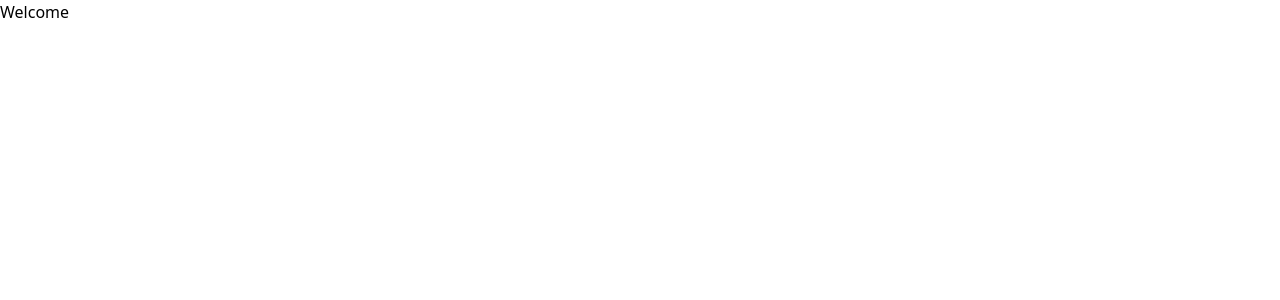
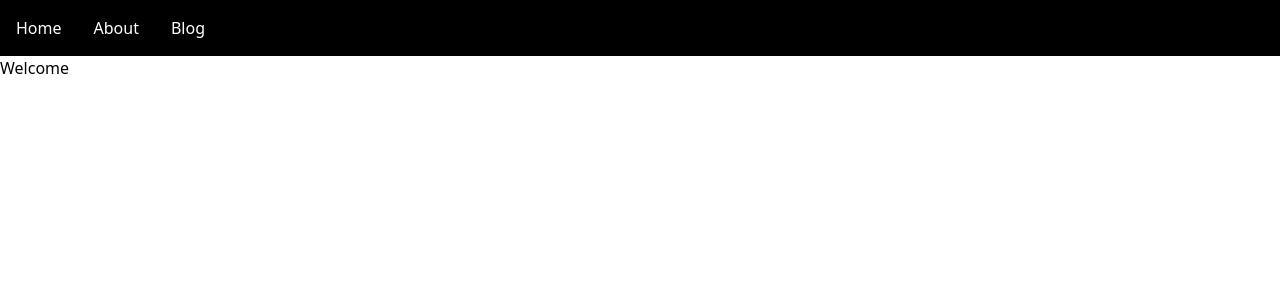
Before and after one commit to john-nhoj/johncheng, a Next.js app: page / in a window 1280 px wide. Shown: the top 300 px of the page. Built offline with nearby package versions, Linux system fonts and the light colour scheme.

Commit message:
Add header to global app

```diff
--- /dev/null
+++ b/src/components/Header.tsx
@@ -0,0 +1,21 @@
+import { link } from "fs";
+import React from "react";
+
+type HeaderLinkProps = {
+  label: string;
+  link: string;
+};
+
+const HeaderLink = ({ label, link }: HeaderLinkProps) => (
+  <a href={link} className="p-4 h-full">
+    {label}
+  </a>
+);
+
+export const Header = () => (
+  <header className="bg-black text-white flex flex-wrap">
+    <HeaderLink label="Home" link="/" />
+    <HeaderLink label="About" link="/about" />
+    <HeaderLink label="Blog" link="/blog" />
+  </header>
+);
--- a/src/pages/_app.tsx
+++ b/src/pages/_app.tsx
@@ -1,19 +1,14 @@
 import "styles/global.css";
+import type { AppProps } from "next/app";
+import { Header } from "components/Header";
 
-function MyApp({ Component, pageProps }) {
-  return <Component {...pageProps} />;
+function MyApp({ Component, pageProps }: AppProps) {
+  return (
+    <div>
+      <Header />
+      <Component {...pageProps} />
+    </div>
+  );
 }
 
-// Only uncomment this method if you have blocking data requirements for
-// every single page in your application. This disables the ability to
-// perform automatic static optimization, causing every page in your app to
-// be server-side rendered.
-//
-// MyApp.getInitialProps = async (appContext) => {
-//   // calls page's `getInitialProps` and fills `appProps.pageProps`
-//   const appProps = await App.getInitialProps(appContext);
-//
-//   return { ...appProps }
-// }
-
 export default MyApp;
```
